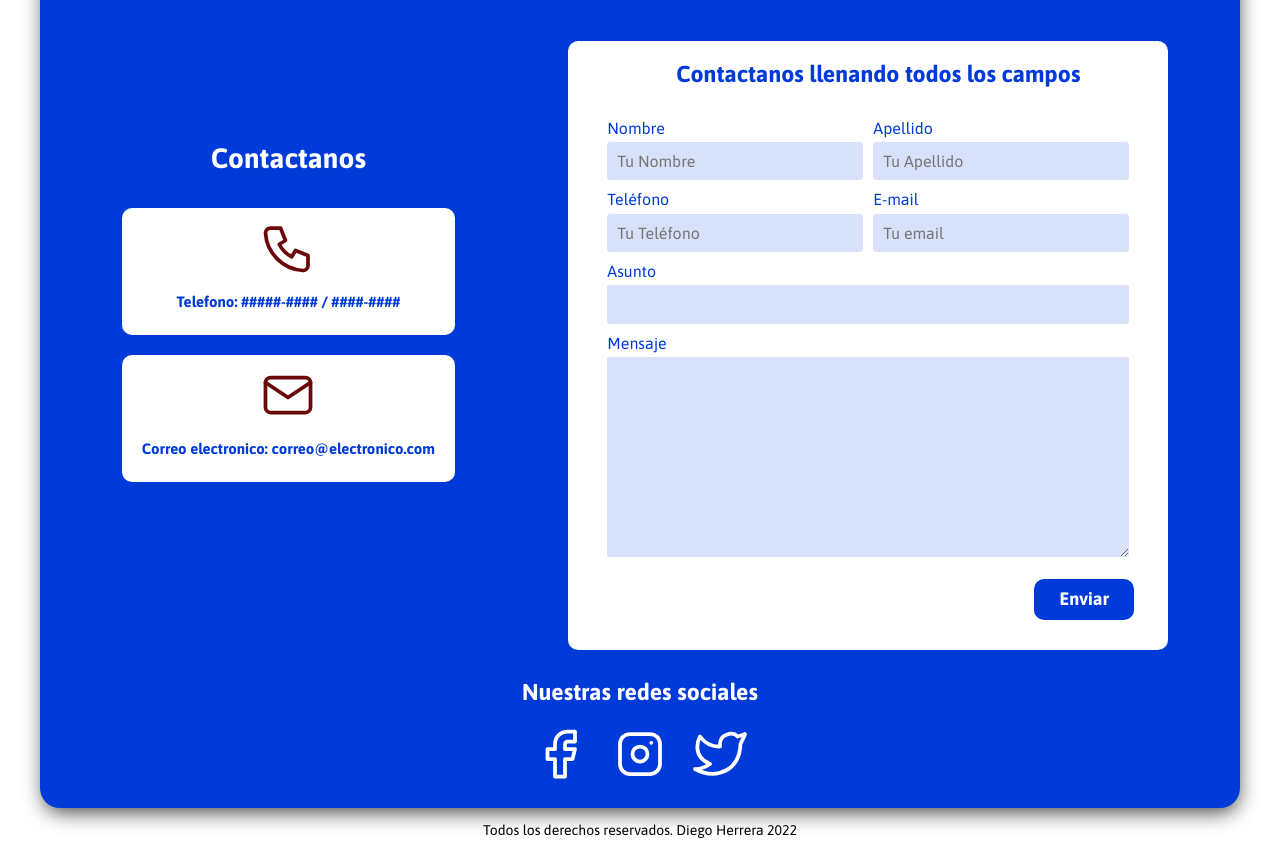
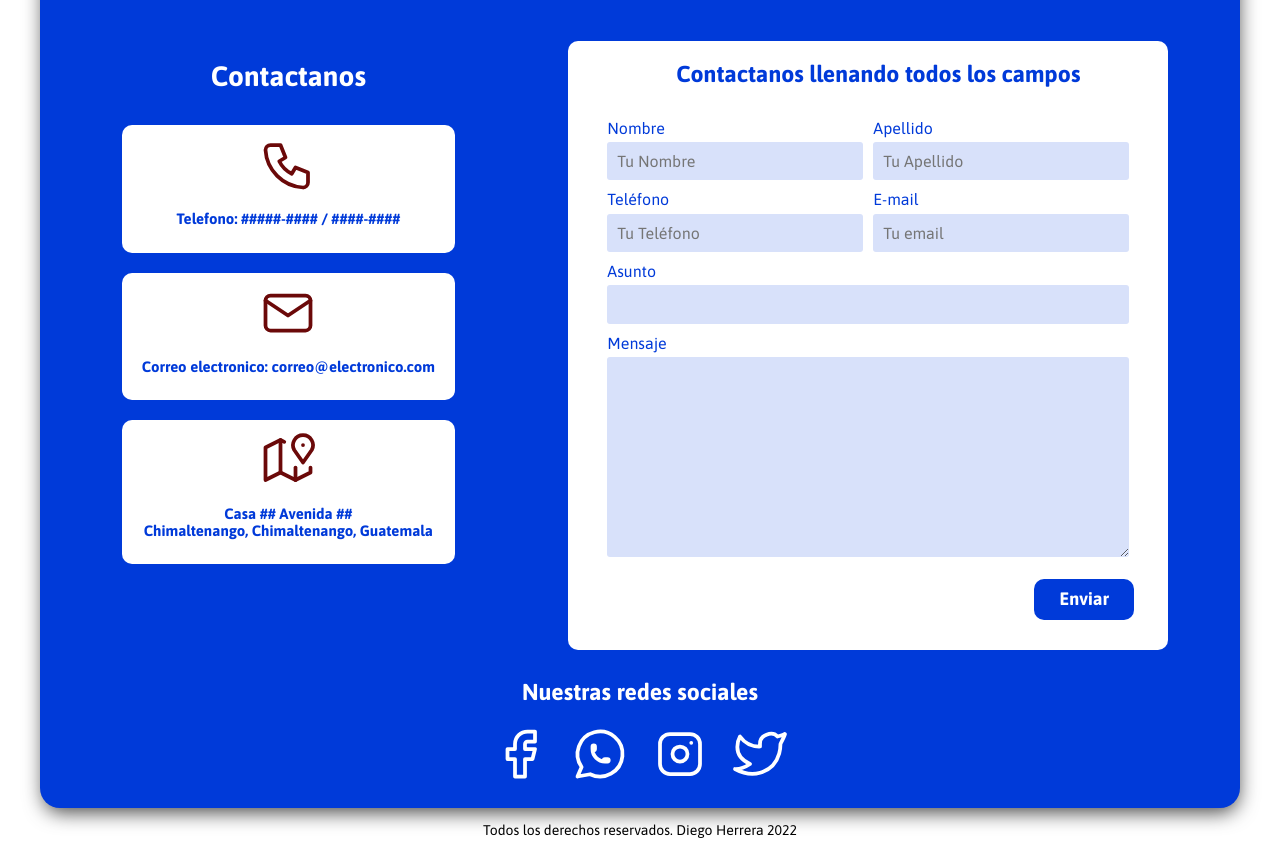
Before and after one commit to DiegoHerrera99/INED, a plain HTML site: page index.html in a window 1280 px wide. Shown: the part 1640-2492 px from the top of the page. Drawn offline with Linux system fonts and the light colour scheme.

Commit message:
Index 1.0

```diff
--- a/css/style.css
+++ b/css/style.css
@@ -87,7 +87,7 @@ body{
 @media (min-width: 480px){
    .nav-barra{
         display: grid;
-        grid-template-columns: repeat(8, 1fr);
+        grid-template-columns: repeat(3, 1fr) repeat(2, auto) repeat(3, 1fr);
    }
    .nav-barra a:nth-child(1){
         grid-area: 1 / 4 / 2 / 6;
@@ -323,6 +323,12 @@ body{
 
     font-weight: 700;
     color: var(--primario);
+
+    text-align: center;
+}
+
+.info span{
+    display: block;
 }
 
 .contacto-form{
--- a/index.html
+++ b/index.html
@@ -136,6 +136,17 @@
                     </svg>
                     <p>Correo electronico: correo@electronico.com</p>
                 </div>
+                <div class="info">
+                    <svg xmlns="http://www.w3.org/2000/svg" class="icon icon-tabler icon-tabler-map-2" width="60" height="60" viewBox="0 0 24 24" stroke-width="1.5" stroke="#6b0909" fill="none" stroke-linecap="round" stroke-linejoin="round">
+                        <path stroke="none" d="M0 0h24v24H0z" fill="none"/>
+                        <line x1="18" y1="6" x2="18" y2="6.01" />
+                        <path d="M18 13l-3.5 -5a4 4 0 1 1 7 0l-3.5 5" />
+                        <polyline points="10.5 4.75 9 4 3 7 3 20 9 17 15 20 21 17 21 15" />
+                        <line x1="9" y1="4" x2="9" y2="17" />
+                        <line x1="15" y1="15" x2="15" y2="20" />
+                    </svg>
+                    <p>Casa ## Avenida ## <span>Chimaltenango, Chimaltenango, Guatemala</span></p>
+                </div>
             </div>
             <div class="contacto-form">
                 <form action="">
@@ -183,13 +194,20 @@
         <section class="redes_sociales parada">
             <h2>Nuestras redes sociales</h2>
             <div class="redes_sociales-img">
-                <a class="red" href="https://www.facebook.com/INED-Dr-Pedro-Molina-Chimaltenango-101913224912529">
+                <a class="red" href="https://www.facebook.com/INED-Dr-Pedro-Molina-Chimaltenango-101913224912529" target="_blank" rel="noopener noreferrer">
                     <svg xmlns="http://www.w3.org/2000/svg" class="icon icon-tabler icon-tabler-brand-facebook" width="60" height="60" viewBox="0 0 24 24" stroke-width="1.5" stroke="#ffffff" fill="none" stroke-linecap="round" stroke-linejoin="round">
                         <path stroke="none" d="M0 0h24v24H0z" fill="none"/>
                         <path d="M7 10v4h3v7h4v-7h3l1 -4h-4v-2a1 1 0 0 1 1 -1h3v-4h-3a5 5 0 0 0 -5 5v2h-3" />
                     </svg>
                 </a>
-                <a class="red" href="https://www.instagram.com">
+                <a class="red" href="https://api.whatsapp.com/send?phone=+50245277541&text=Hola!%20Esta%20es%20una%20prueba%20de%20whatsapp%20para%20p%C3%A1gina%20web." target="_blank" rel="noopener noreferrer">
+                    <svg xmlns="http://www.w3.org/2000/svg" class="icon icon-tabler icon-tabler-brand-whatsapp" width="60" height="60" viewBox="0 0 24 24" stroke-width="1.5" stroke="#ffffff" fill="none" stroke-linecap="round" stroke-linejoin="round">
+                        <path stroke="none" d="M0 0h24v24H0z" fill="none"/>
+                        <path d="M3 21l1.65 -3.8a9 9 0 1 1 3.4 2.9l-5.05 .9" />
+                        <path d="M9 10a0.5 .5 0 0 0 1 0v-1a0.5 .5 0 0 0 -1 0v1a5 5 0 0 0 5 5h1a0.5 .5 0 0 0 0 -1h-1a0.5 .5 0 0 0 0 1" />
+                    </svg>
+                </a>
+                <a class="red" href="https://www.instagram.com" target="_blank" rel="noopener noreferrer">
                     <svg xmlns="http://www.w3.org/2000/svg" class="icon icon-tabler icon-tabler-brand-instagram" width="60" height="60" viewBox="0 0 24 24" stroke-width="1.5" stroke="#ffffff" fill="none" stroke-linecap="round" stroke-linejoin="round">
                         <path stroke="none" d="M0 0h24v24H0z" fill="none"/>
                         <rect x="4" y="4" width="16" height="16" rx="4" />
@@ -197,7 +215,7 @@
                         <line x1="16.5" y1="7.5" x2="16.5" y2="7.501" />
                     </svg>
                 </a>
-                <a class="red" href="https://twitter.com">
+                <a class="red" href="https://twitter.com" target="_blank" rel="noopener noreferrer">
                     <svg xmlns="http://www.w3.org/2000/svg" class="icon icon-tabler icon-tabler-brand-twitter" width="60" height="60" viewBox="0 0 24 24" stroke-width="1.5" stroke="#ffffff" fill="none" stroke-linecap="round" stroke-linejoin="round">
                         <path stroke="none" d="M0 0h24v24H0z" fill="none"/>
                         <path d="M22 4.01c-1 .49 -1.98 .689 -3 .99c-1.121 -1.265 -2.783 -1.335 -4.38 -.737s-2.643 2.06 -2.62 3.737v1c-3.245 .083 -6.135 -1.395 -8 -4c0 0 -4.182 7.433 4 11c-1.872 1.247 -3.739 2.088 -6 2c3.308 1.803 6.913 2.423 10.034 1.517c3.58 -1.04 6.522 -3.723 7.651 -7.742a13.84 13.84 0 0 0 .497 -3.753c-.002 -.249 1.51 -2.772 1.818 -4.013z" />
```
